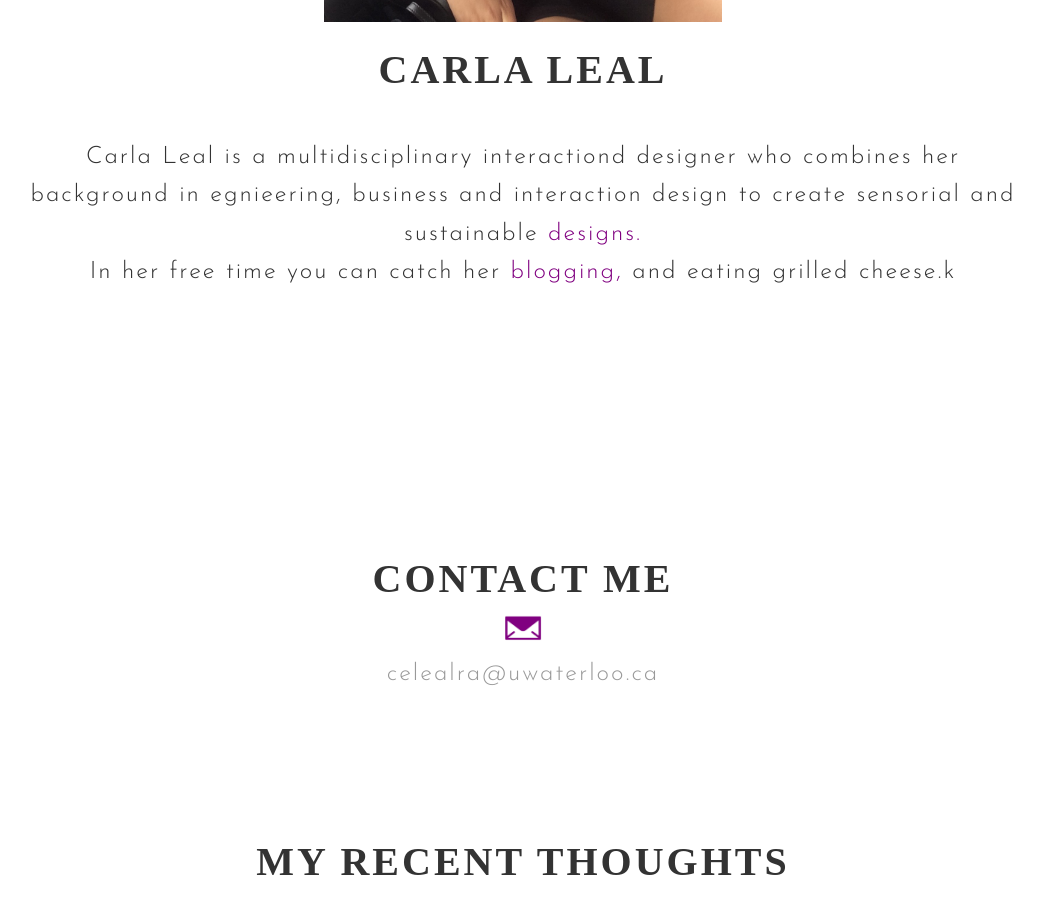
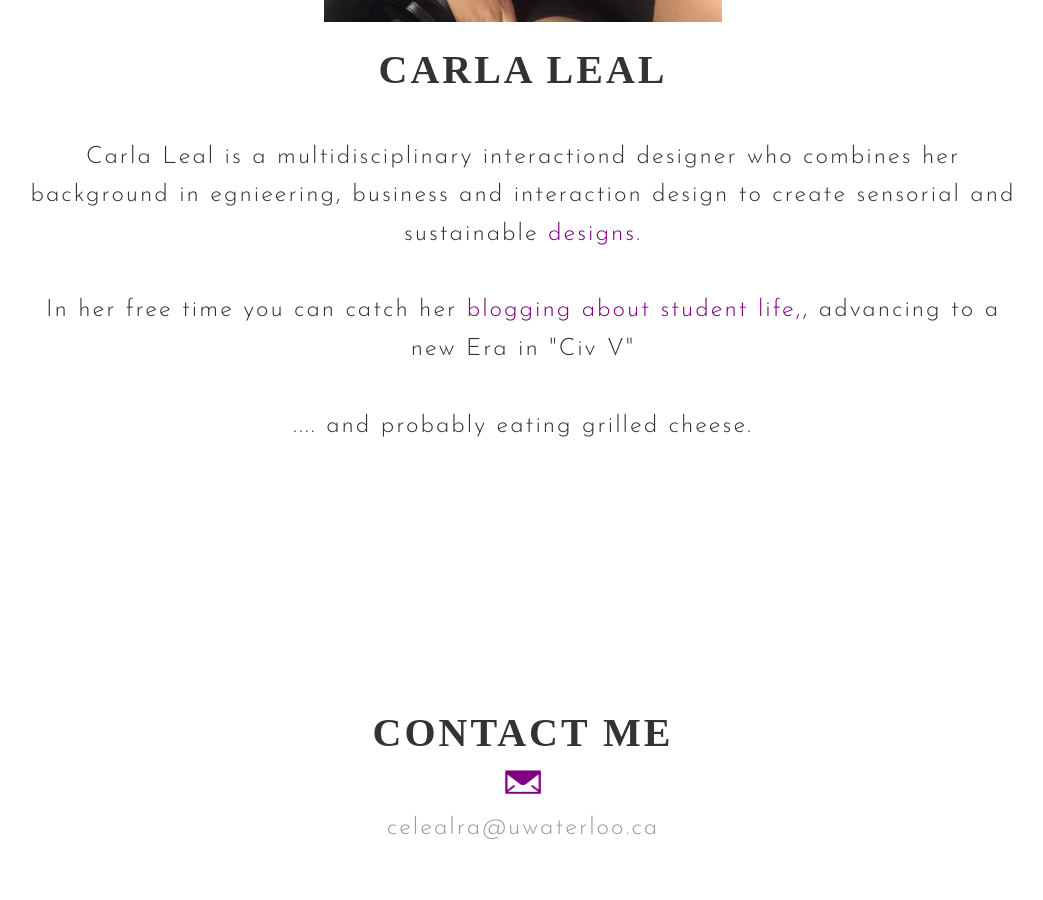
Before and after one commit to carlaesperanza/carlaesperanza.github.io, a Jekyll site: the page built from index.html, in a window 1280 px wide and 900 px high, scrolled down 1336 px. Shown: the whole window, without its empty margins (117-1160 px from the left). Built offline with Jekyll 4.4.1, drawn with Linux system fonts in a browser that asks for light colours; some web fonts are replaced.

Commit message:
Update index.html

```diff
--- a/index.html
+++ b/index.html
@@ -149,7 +149,11 @@ clients:
     Carla Leal is a multidisciplinary interactiond designer who combines her background in egnieering, business and interaction design to create
         sensorial and sustainable <a href="http://carlalealramos.com/portfolio.html">designs.</a>
       <br>
-        In her free time you can catch her <a href="http://successobsess.tumblr.com">blogging, </a> and eating grilled cheese.k</p>
+      <br>
+        In her free time you can catch her <a href="http://successobsess.tumblr.com">blogging about student life,</a>, advancing to a new Era in "Civ V"
+        <br>
+        <br>
+        .... and probably eating grilled cheese. </p>
 
       <div class="two spacing"></div>
 
```
